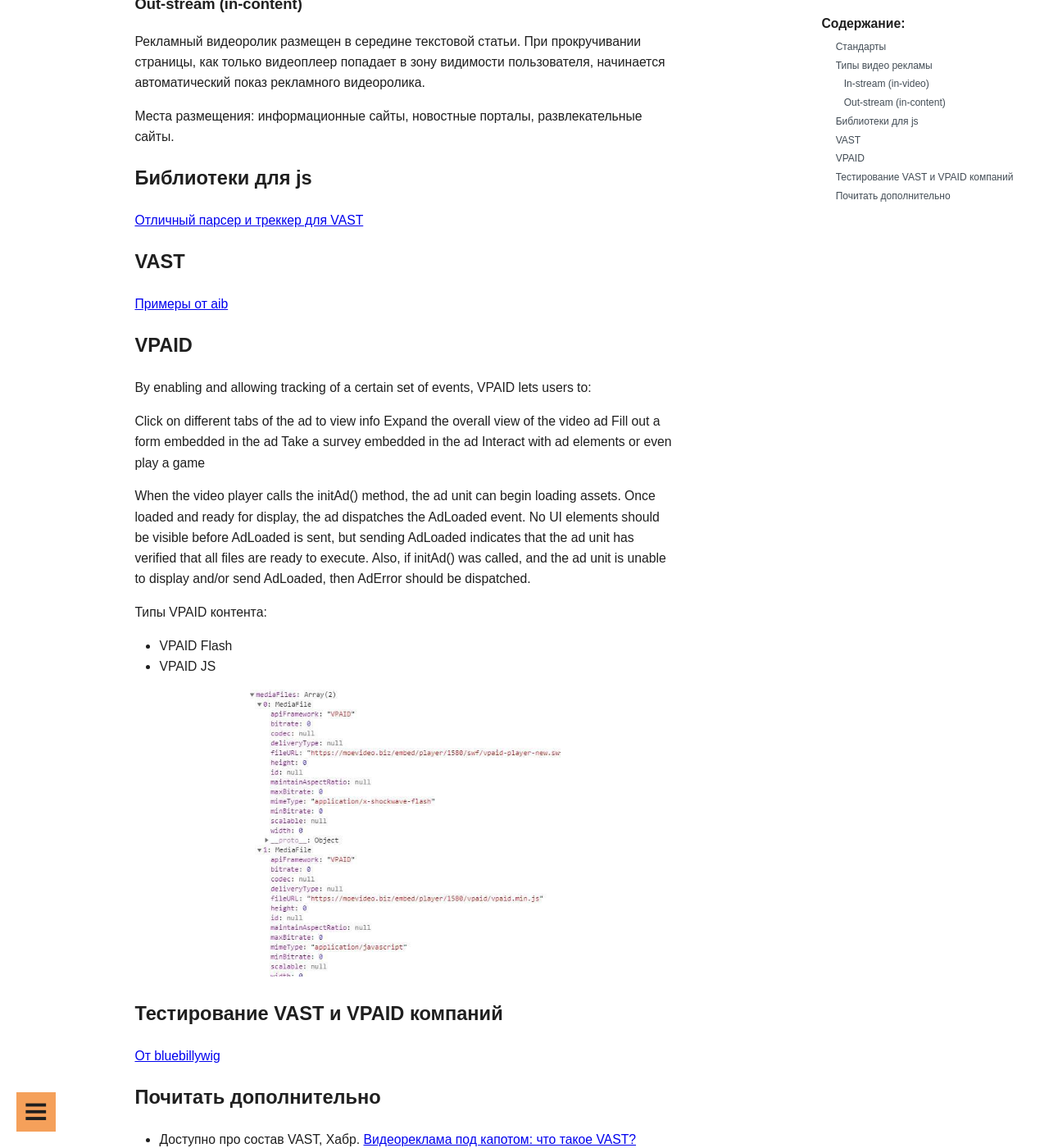
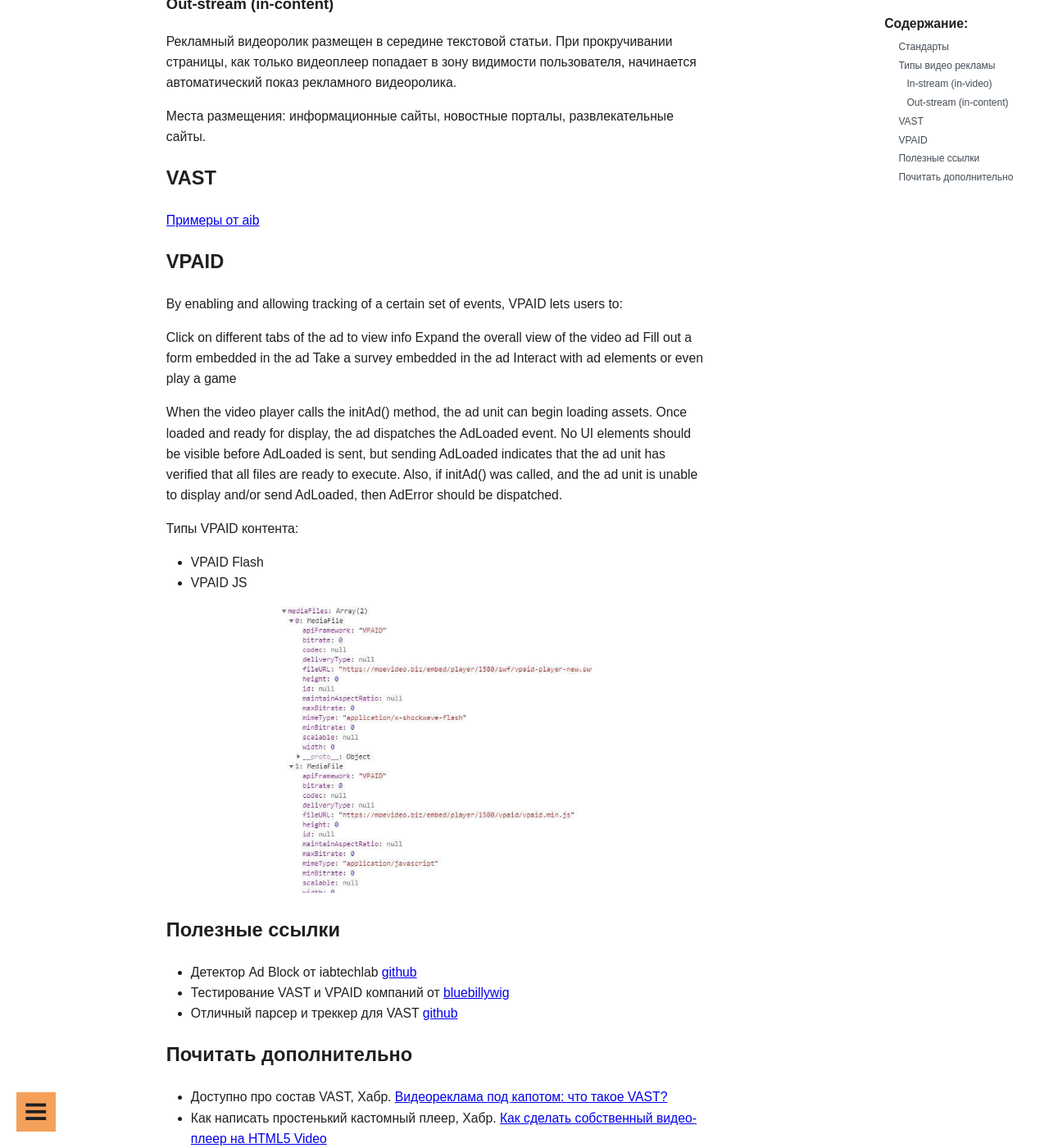
Before and after one commit to guest363/blog, a Jekyll site: the page built from _posts/web/2020-05-24-internet-video-ads-vast-and-vpaid.md, in a window 1280 px wide and 1400 px high, scrolled down 533 px. Shown: the whole window at 82% size. Built offline with Jekyll 4.4.1, drawn with Linux system fonts in a browser that asks for light colours.

Commit message:
vast add links

```diff
--- a/_posts/web/2020-05-24-internet-video-ads-vast-and-vpaid.md
+++ b/_posts/web/2020-05-24-internet-video-ads-vast-and-vpaid.md
@@ -24,9 +24,6 @@ tag: Web
 Рекламный видеоролик размещен в середине текстовой статьи. При прокручивании страницы, как только видеоплеер попадает в зону видимости пользователя, начинается автоматический показ рекламного видеоролика.
 
 Места размещения: информационные сайты, новостные порталы, развлекательные сайты.
-## Библиотеки для js
-
-[Отличный парсер и треккер для VAST](https://github.com/dailymotion/vast-client-js)
 
 ## VAST
 
@@ -55,8 +52,11 @@ unit is unable to display and/or send AdLoaded, then AdError should be dispatche
 - VPAID JS
 
 ![Пример контента VPAID](/assets/images/vastAndVpaid/vpaid-types.jpg)
-## Тестирование VAST и VPAID компаний
-[От bluebillywig](https://support.bluebillywig.com/vast-inspector)
+
+## Полезные ссылки
+- Детектор Ad Block от iabtechlab [github](https://github.com/InteractiveAdvertisingBureau/AdBlockDetection)
+- Тестирование VAST и VPAID компаний от [bluebillywig](https://support.bluebillywig.com/vast-inspector)
+- Отличный парсер и треккер для VAST [github](https://github.com/dailymotion/vast-client-js)
 
 ## Почитать дополнительно
 
```
